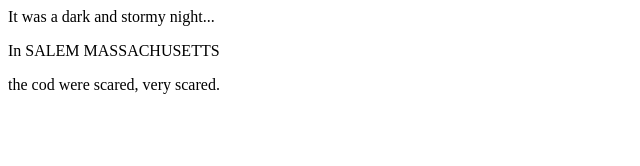
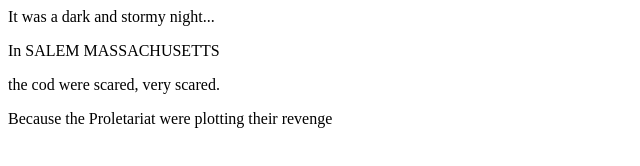
Before and after one commit to barisgg/fireside, a plain HTML site: page index.html in a window 1280 px wide. Shown: the whole page, without its empty margins (0-640 px from the left). Drawn offline with Linux system fonts and the light colour scheme.

Commit message:
i done dis

```diff
--- a/index.html
+++ b/index.html
@@ -3,5 +3,6 @@
     <p>It was a dark and stormy night...</p>
     <p>In SALEM MASSACHUSETTS</p>
     <p>the cod were scared, very scared.</p>
+    <p>Because the Proletariat were plotting their revenge </p>
   </body>
 </html>
```
